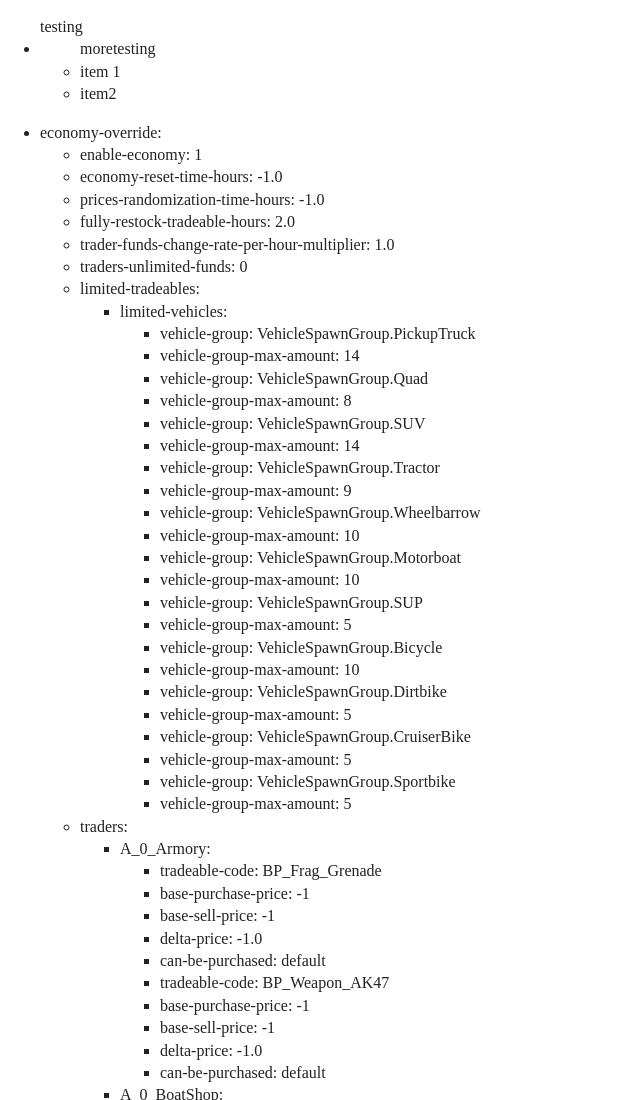
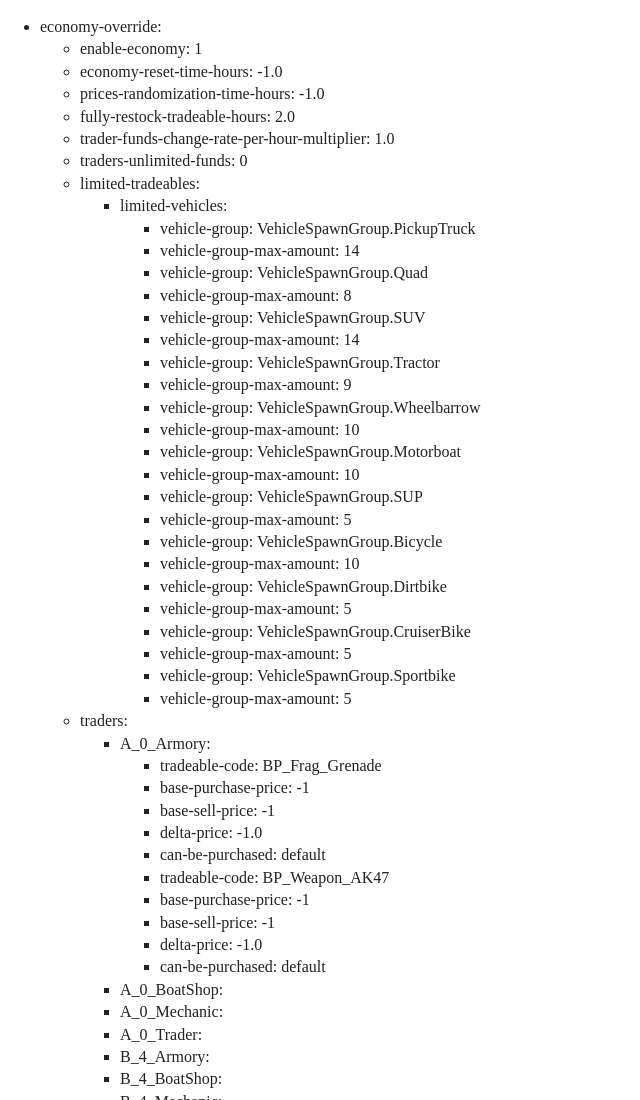
Before and after one commit to Adruc-robot/scummy_json, a plain HTML site: page index.html in a window 1280 px wide. Shown: the top 1100 px of the page, without its empty margins (0-640 px from the left). Drawn offline with Linux system fonts and the light colour scheme.

Commit message:
small tweak

```diff
--- a/index.html
+++ b/index.html
@@ -27,9 +27,6 @@
   <!-- Add your site or application content here -->
   <!--<label for="myfile">Select a file:</label>
   <input type="file" id="myfile" name="myfile"> -->
-  <ul><span>testing</span><li><ul>moretesting<li>item 1</li><li>item2</li></ul></li></ul>
-
-
 
   <script src="js/vendor/modernizr-3.11.2.min.js"></script>
   <script src="js/plugins.js"></script>
--- a/js/main.js
+++ b/js/main.js
@@ -9,22 +9,11 @@ const data = new Promise((resolve, reject) => {
 function whatIs(obj,parentElem = null) {
   let testValue = Object.prototype.toString.call(obj)
   if (testValue === "[object Array]") {
-    //do things for arrays
     processArray(obj,parentElem)
   } else if (testValue === "[object Object]") {
-    /*//do things for objects - create the parent div
-    let parentDiv = document.createElement("div")
-    //if parentElem is null, append to body, otherwise, append to parentElem
-    if (parentElem == null) {
-      document.body.appendChild(parentDiv)
-    } else {
-      parentElem.appendChild(parentDiv)
-    }
-    processObject(obj,parentDiv)*/
     //each object corresponds to a list - create the ul
     let objUL = document.createElement("ul")
     //if parentElem is null, append to body, else append to parentElem
-    //console.log(parentElem)
     if (parentElem == null) {
       document.body.appendChild(objUL)
     } else {
@@ -34,9 +23,6 @@ function whatIs(obj,parentElem = null) {
     processObject(obj, objUL)
 
   } else {
-    //easy case - stick the value into the span
-    //parentElem.innerText = obj
-
     //create a span for the value, stick it up in there, then append to parentElem
     let valSpan = document.createElement("span")
     valSpan.innerText = obj
@@ -45,8 +31,8 @@ function whatIs(obj,parentElem = null) {
 }
 function processArray(obj,parentElem = null) {
   for (let i = 0; i<obj.length; i++) {
+    //I think each element of the array is going to consist of a an object, so
     whatIs(obj[i], parentElem)
-    //console.log(obj[i])
   }
 }
 
```
